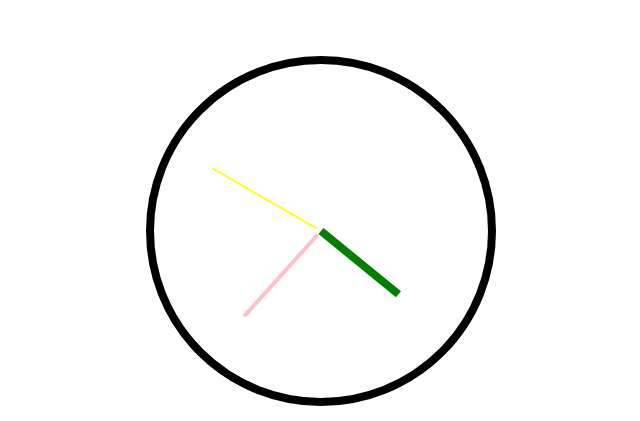
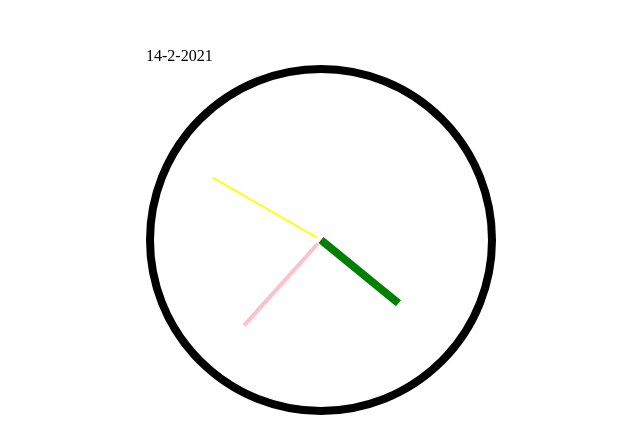
Before and after one commit to Shantyc/Challenge-2, a plain HTML site: page index.html in a window 1280 px wide. Shown: the part 122-543 px from the top of the page, without its empty margins (319-959 px from the left). Drawn offline with Linux system fonts and the light colour scheme.

Commit message:
update
datum

```diff
--- a/index.html
+++ b/index.html
@@ -15,9 +15,8 @@
 			<div class="night" id="night"></div>
 
 
-
+	<div class="datum" id="datumdisplay"></div>
 	<div class="clock">
-
 		<div class="hour">
 			<div class="hr" id="hr"></div>
 		</div>
@@ -55,6 +54,15 @@
 			mn.style.transform = `rotateZ(${mm}deg)`;
 			sc.style.transform = `rotateZ(${ss}deg)`;
 
+			//DATUM//
+			var date = day.getDate();
+			var month = day.getMonth();
+			var year = day.getFullYear();
+			var datum = date + "-" + month + "-" + year ;
+			document.getElementById("datumdisplay").innertext = datum;
+			document.getElementById("datumdisplay").textContent = datum;
+
+
 			//DIGITAL CLOCK//
 			let hour = document.querySelector("#hour");
 			let minutes = document.querySelector("#minutes");
@@ -65,6 +73,8 @@
 			let m = new Date().getMinutes();
 			let s = new Date().getSeconds();
 			var am = "AM";
+
+
 
 			//BACKGROUND//
 			var bgswitch = document.getElementById('bgswitch');
@@ -124,6 +134,7 @@
 			minutes.innerHTML = m+":";
 			seconds.innerHTML = s+"&nbsp";
 			ampm.innerHTML = am;
+
 		});
 	</script>
 </body>
```
